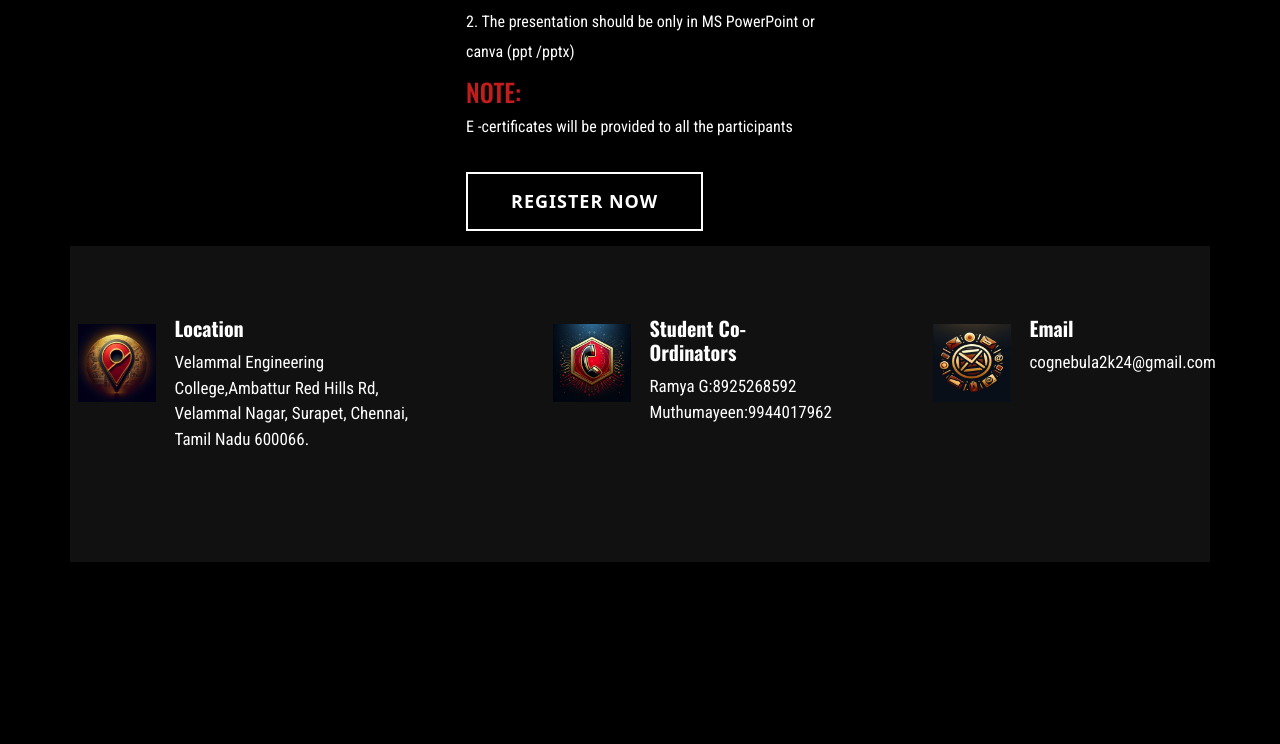
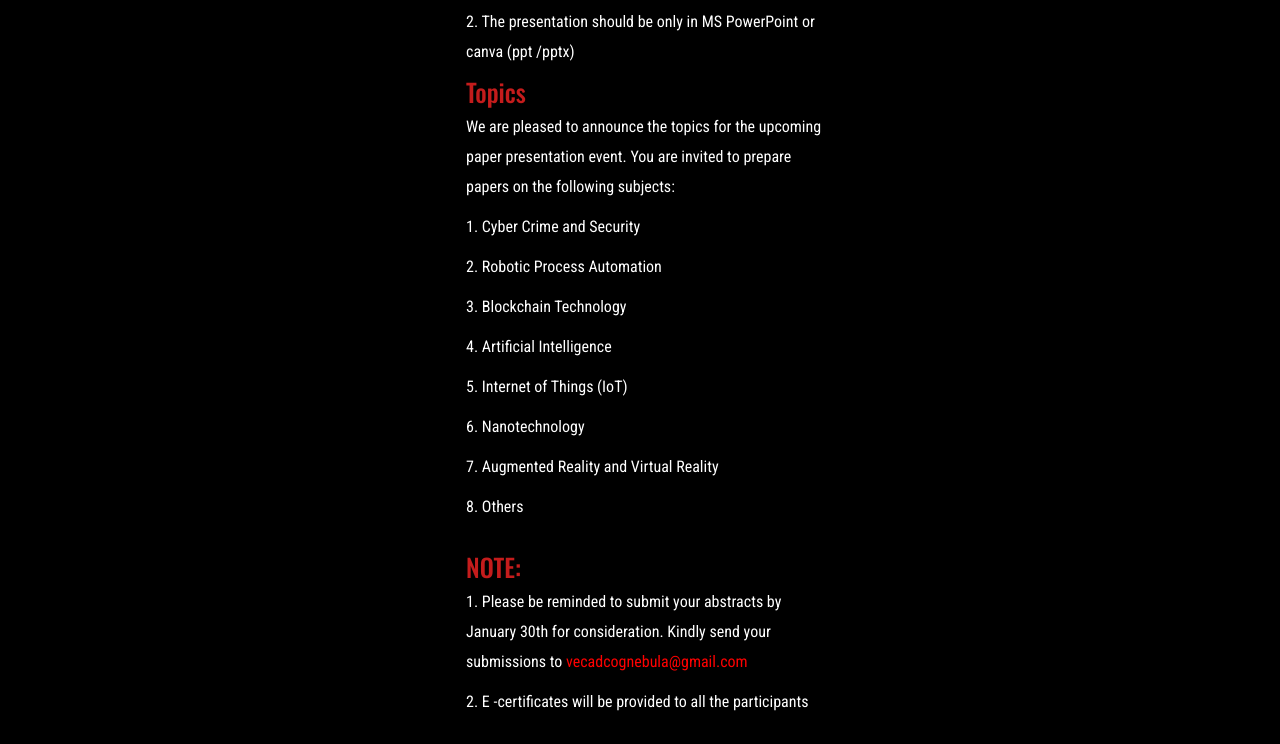
Before and after one commit to Fyzil2003/Cognebula, a plain HTML site: page paper.html in a window 1280 px wide. Shown: the part 1365-2109 px from the top of the page. Before the commit the page ends 1927 px from the top, so only its background shows below. Drawn offline with nearby package versions, Linux system fonts and the light colour scheme.

Commit message:
changed content

```diff
--- a/paper.html
+++ b/paper.html
@@ -160,8 +160,19 @@
                 <h1 class="card-text" style="color: rgb(196, 28, 28);;">Round 2:</h1>
                 <p class="card-text">1. Each presenter will get 10 min for presentation and for Q & A.</p>
                 <p class="card-text mb-3">2. The presentation should be only in MS PowerPoint or canva (ppt /pptx) </p>
+                <h1 class="card-text" style="color: rgb(196, 28, 28);;">Topics</h1>
+                <p class="card-text">We are pleased to announce the topics for the upcoming paper presentation event. You are invited to prepare papers on the following subjects: </p>
+                <p class="card-text">1. Cyber Crime and Security</p>
+                <p class="card-text">2. Robotic Process Automation</p>
+                <p class="card-text">3. Blockchain Technology</p>
+                <p class="card-text">4. Artificial Intelligence</p>
+                <p class="card-text">5. Internet of Things (IoT)</p>
+                <p class="card-text">6. Nanotechnology</p>
+                <p class="card-text">7. Augmented Reality and Virtual Reality</p>
+                <p class="card-text mb-5">8. Others</p>
                 <h1 class="card-text" style="color: rgb(196, 28, 28);;">NOTE:</h1>
-                <p class="card-text mb-5">E -certificates will be provided to all the participants</p>
+                <p class="card-text">1. Please be reminded to submit your abstracts by January 30th for consideration. Kindly send your submissions to <span style="color: rgb(255, 0, 0); ;">vecadcognebula@gmail.com</span></p>
+                <p class="card-text mb-5">2. E -certificates will be provided to all the participants</p>
 
 
 
```
Also changed, not shown: index.html (+5 -1 lines).
